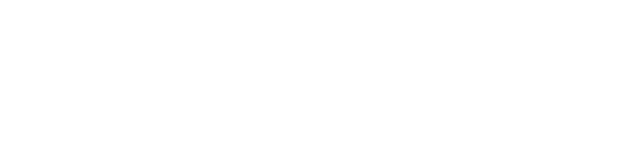
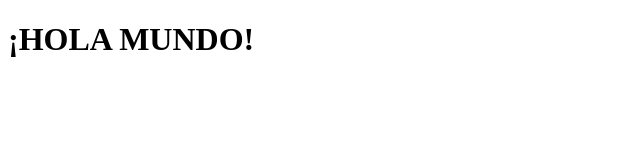
Before and after one commit to ckrashh/ejercicio_github, a plain HTML site: page mi_pagina/index.html in a window 1280 px wide. Shown: the whole page, without its empty margins (0-640 px from the left). Drawn offline with Linux system fonts and the light colour scheme.

Commit message:
Se agrego Hola Mundo al index

```diff
--- a/mi_pagina/index.html
+++ b/mi_pagina/index.html
@@ -6,6 +6,6 @@
     <title>MI Primera Pagina</title>
 </head>
 <body>
-
+    <H1>¡HOLA MUNDO!</H1>
 </body>
 </html>
```
